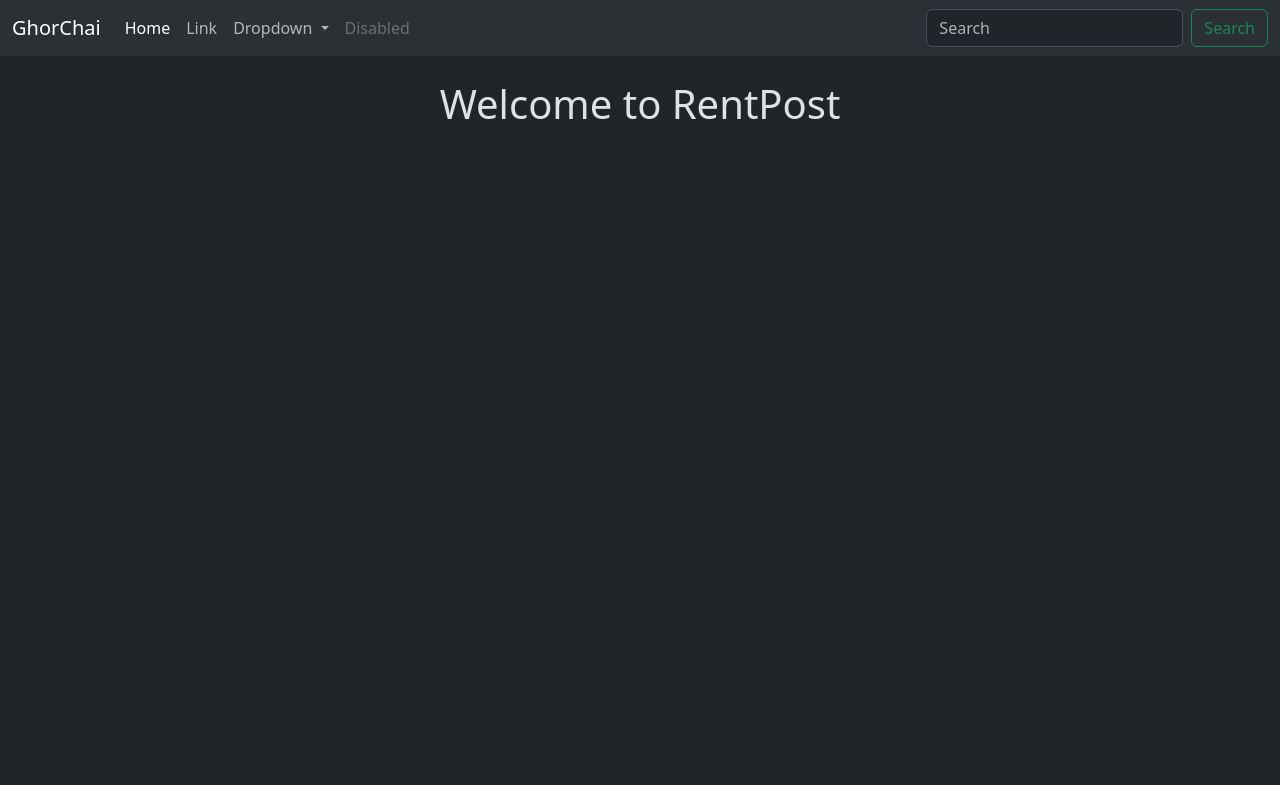
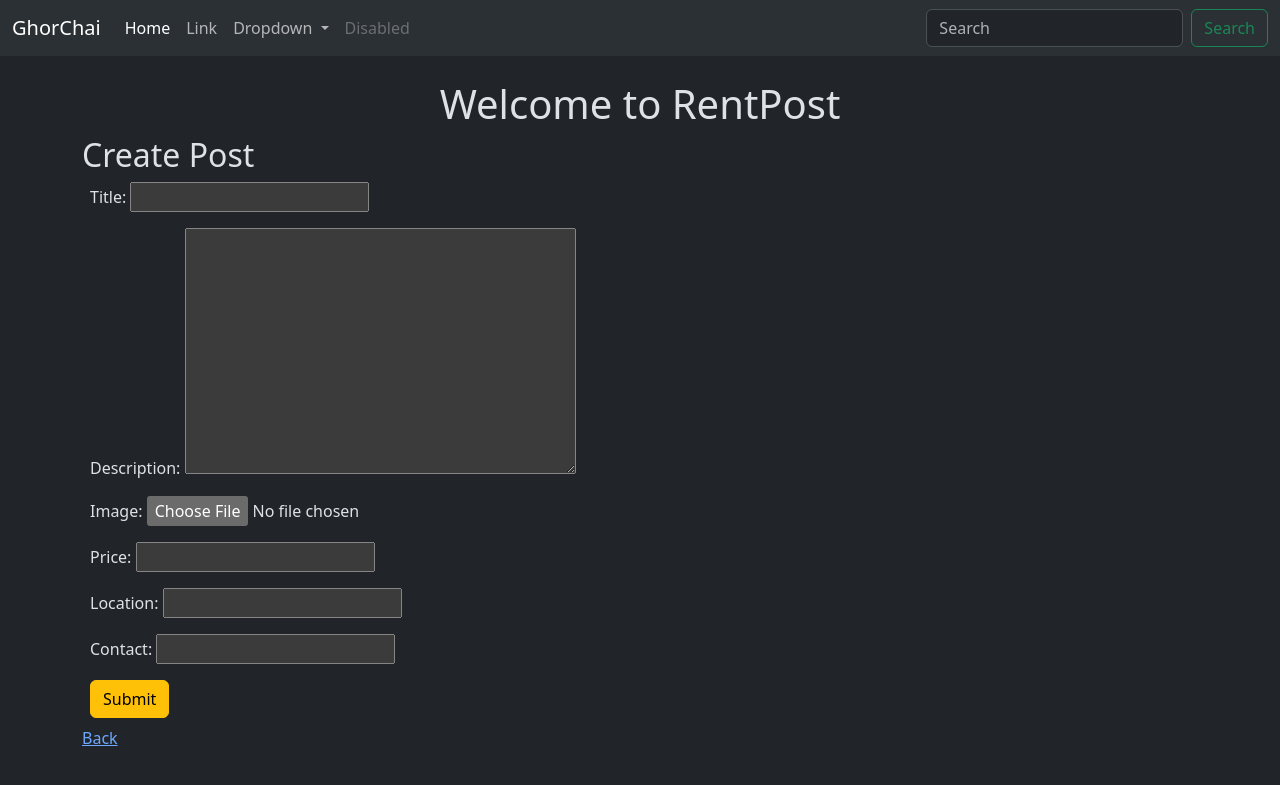
Before and after one commit to ProtikAcharjay/GhorChai, a Django app: page /post/create/ in a window 1280 px wide. Shown: the top 785 px of the page. Run offline with Django 4.2, Linux system fonts and the light colour scheme.

Commit message:
Create and edit form working

```diff
--- a/GhorChai/RentPost/templates/post_form.html
+++ b/GhorChai/RentPost/templates/post_form.html
@@ -8,4 +8,18 @@
     <h1 class="text-center mt-4">
         Welcome to RentPost
     </h1>
+    <h2>
+        {% if form.instance.pk %}
+            Edit Post
+        {% else %}
+            Create Post
+        {% endif %}
+    </h2>
+
+    <form method="post" enctype="multipart/form-data" class="form m-2">
+        {% csrf_token %}
+        {{ form.as_p }}
+        <button type="submit" class="btn btn-warning">Submit</button>
+    </form>
+    <a href="{% url "post_list" %}">Back</a>
 {% endblock %}
--- a/GhorChai/RentPost/views.py
+++ b/GhorChai/RentPost/views.py
@@ -16,9 +16,9 @@ def post_create(request):
     if request.method == 'POST':
         form = PostForm(request.POST, request.FILES)
         if form.is_valid():
-            form.save(commit=False)
-            form.owner = request.user
-            form.save()
+            post = form.save(commit=False)
+            post.owner = request.user
+            post.save()
             return redirect('post_list')
     else:
         form = PostForm()
```
Also changed, not shown: GhorChai/media/post_images/33706475_09810_b8ce7768-57a8-4d34-bc3f-0ad310eb7a39_r320L5k.jpg (added).
